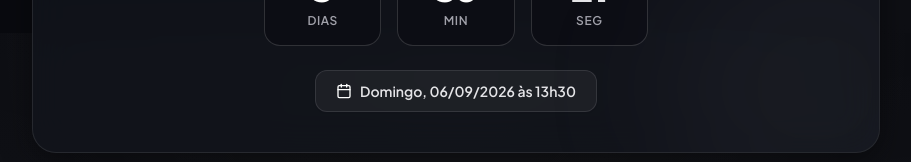
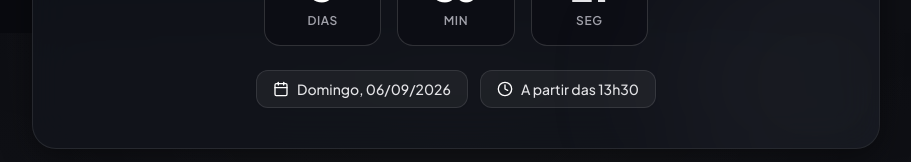
Before and after one commit to guuhferiani/convite-niver-Mi-Gu, a Next.js app: page / in a window 1280 px wide. Shown: the part 767-929 px from the top of the page, without its empty margins (184-1095 px from the left). Built offline with nearby package versions, Linux system fonts and the light colour scheme; no server answers; the database is empty.

Commit message:
style: separar badges de data e horario lado a lado

```diff
--- a/src/app/page.js
+++ b/src/app/page.js
@@ -387,10 +387,16 @@ export default function HomePage() {
           </div>
         </div>
 
-        {/* Clean Date & Time Badge */}
-        <div className="inline-flex items-center gap-2 px-5 py-2.5 rounded-xl bg-white/5 border border-white/10 text-xs sm:text-sm text-zinc-200 font-semibold shadow-sm">
-          <Calendar className="w-4 h-4 text-white" />
-          <span>Domingo, 06/09/2026 às 13h30</span>
+        {/* Date & Time Badges */}
+        <div className="flex flex-wrap items-center justify-center gap-3 text-xs sm:text-sm text-zinc-200">
+          <div className="flex items-center gap-2 px-4 py-2 rounded-xl bg-white/5 border border-white/10 shadow-sm font-medium">
+            <Calendar className="w-4 h-4 text-white" />
+            <span>Domingo, 06/09/2026</span>
+          </div>
+          <div className="flex items-center gap-2 px-4 py-2 rounded-xl bg-white/5 border border-white/10 shadow-sm font-medium">
+            <Clock className="w-4 h-4 text-white" />
+            <span>A partir das 13h30</span>
+          </div>
         </div>
       </section>
 
```
